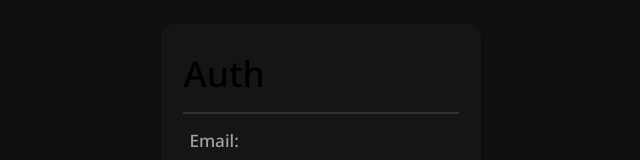
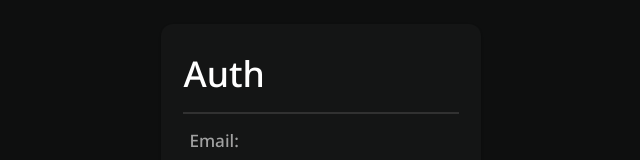
Before and after one commit to konstantin-it-lysenko/task-handler-frontend, a Next.js app: page /auth in a window 1280 px wide. Shown: the part 180-340 px from the top of the page, without its empty margins (319-959 px from the left). Built offline with nearby package versions, Linux system fonts and the light colour scheme.

Commit message:
fix: heading text color

```diff
--- a/src/components/ui/Heading.tsx
+++ b/src/components/ui/Heading.tsx
@@ -5,7 +5,7 @@
 export function Heading({ title }: IHeading) {
     return (
         <div>
-            <h1 className='text-3xl font-medium'>{title}</h1>
+            <h1 className='text-3xl font-medium text-white'>{title}</h1>
             <div className='my-3 h-0.5 bg-border w-full'/>
         </div>
     )
```
